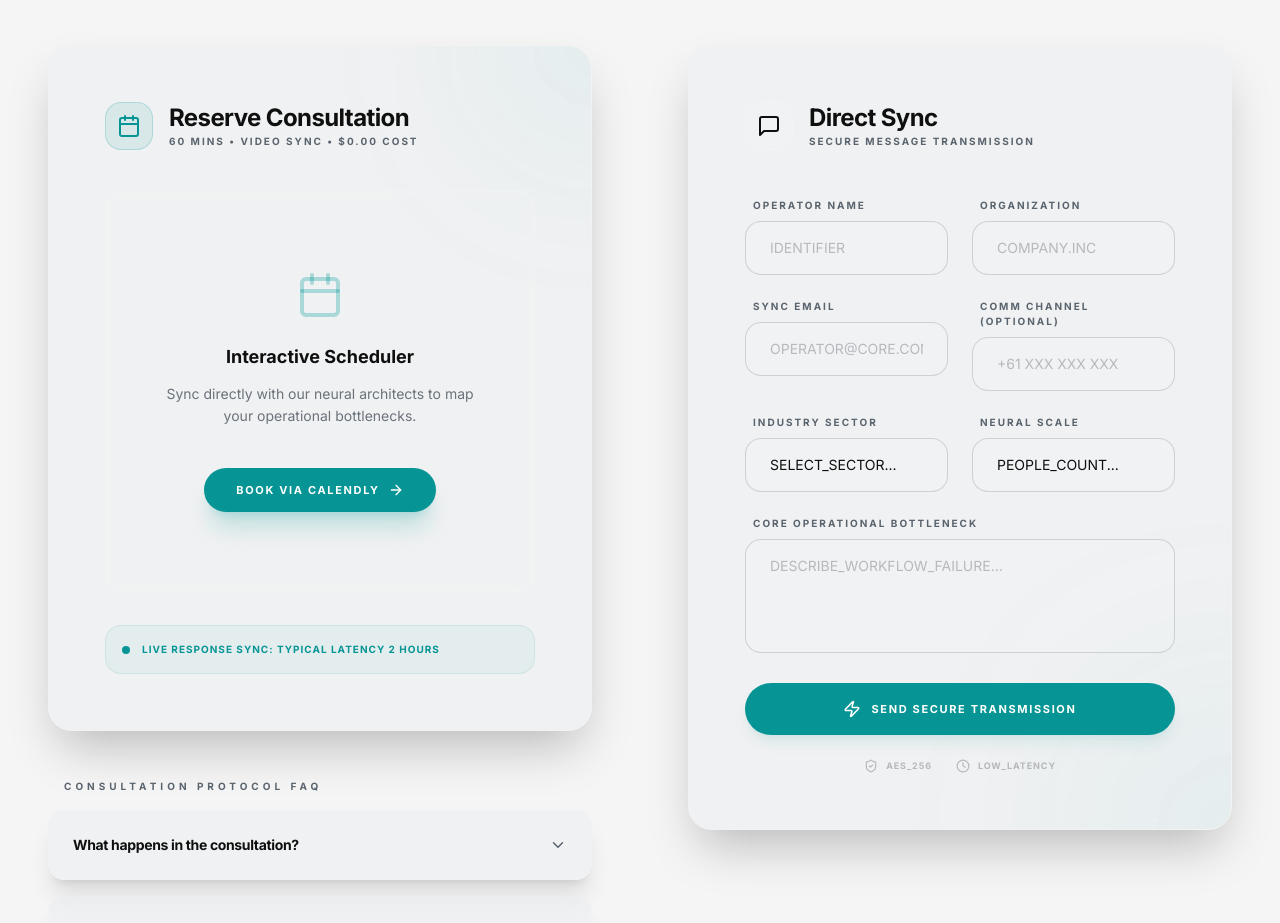
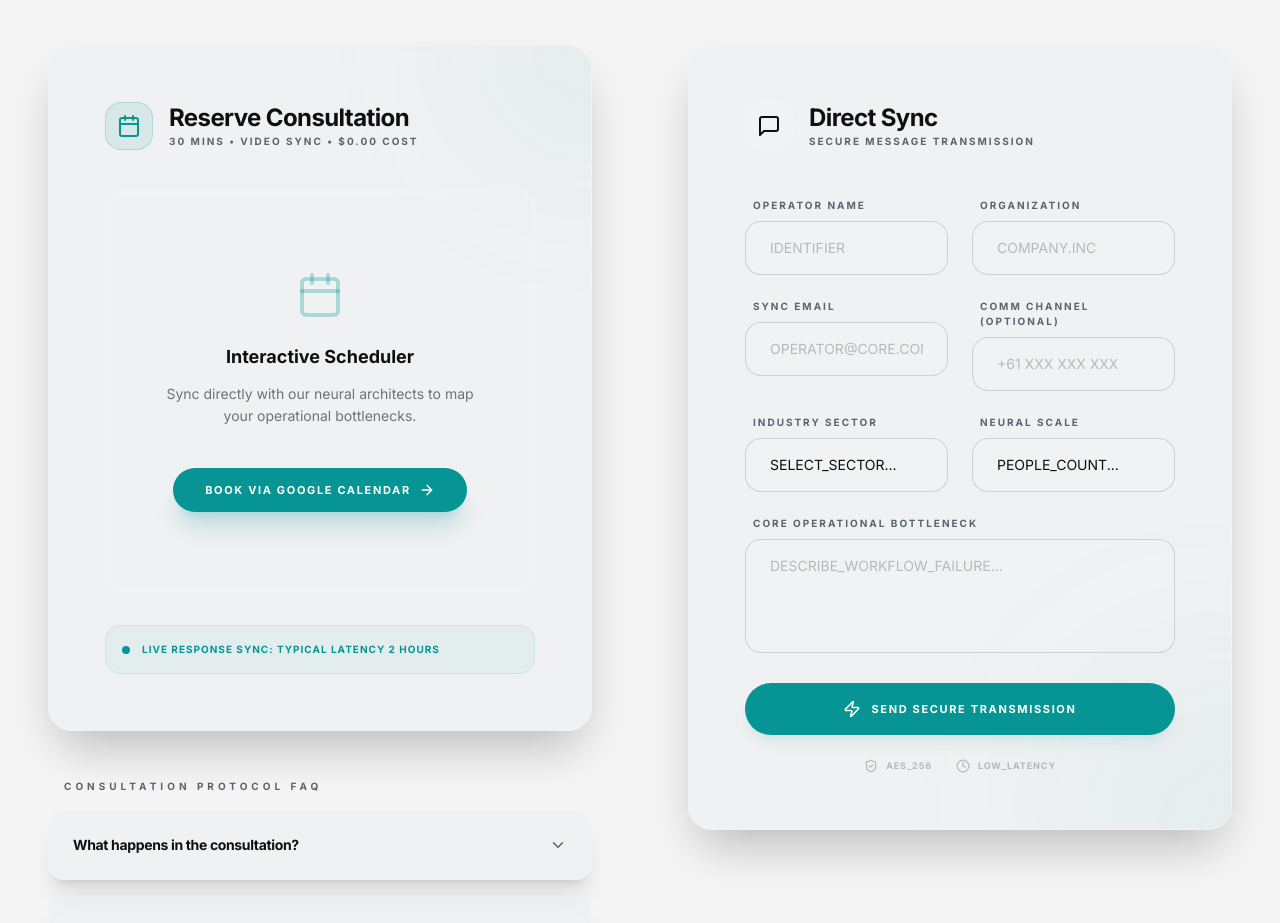
Before and after one commit to netriqai/netriqai, a Next.js app: page /contact in a window 1280 px wide. Shown: the part 840-1763 px from the top of the page. Built offline with nearby package versions, Linux system fonts and the light colour scheme.

Commit message:
feature: replace Calendly with Google Calendar booking integration and update session length to 30 mins

```diff
--- a/app/contact/ContactClient.tsx
+++ b/app/contact/ContactClient.tsx
@@ -152,7 +152,7 @@ export default function ContactClient() {
                     </div>
                     <div>
                       <h2 className="text-2xl font-sans font-bold text-text-primary tracking-tight">Reserve Consultation</h2>
-                      <p className="text-[10px] font-bold text-text-muted tracking-[0.2em] uppercase">60 MINS • VIDEO SYNC • $0.00 COST</p>
+                      <p className="text-[10px] font-bold text-text-muted tracking-[0.2em] uppercase">30 MINS • VIDEO SYNC • $0.00 COST</p>
                     </div>
                   </div>
 
@@ -166,13 +166,13 @@ export default function ContactClient() {
                       Sync directly with our neural architects to map your operational bottlenecks.
                     </p>
                     <GlowButton
-                      href="https://calendly.com"
+                      href="https://calendar.google.com/calendar/appointments/schedules"
                       variant="primary"
                       size="md"
                       external
                       className="px-8 rounded-full shadow-xl shadow-accent-blue/20"
                     >
-                      Book via Calendly
+                      Book via Google Calendar
                       <ArrowRight size={16} />
                     </GlowButton>
                   </div>
```
